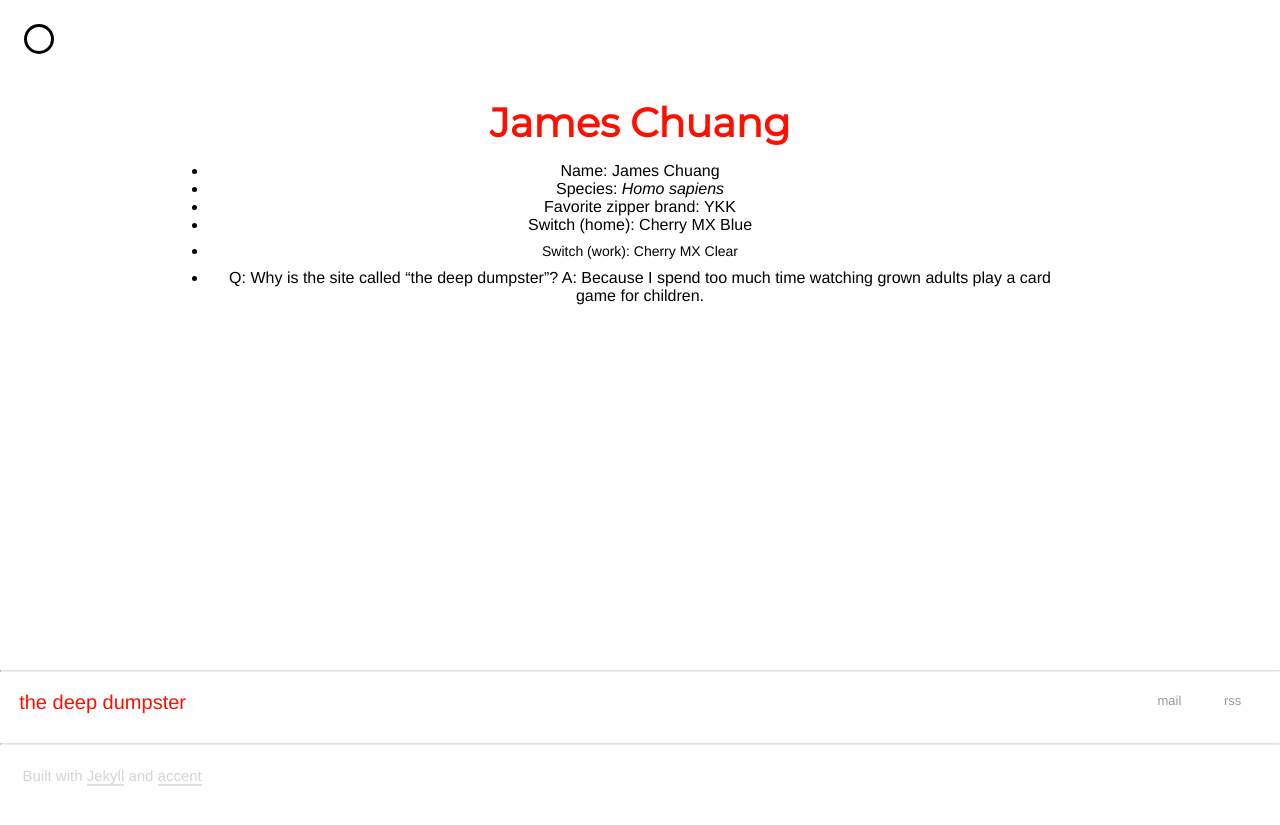
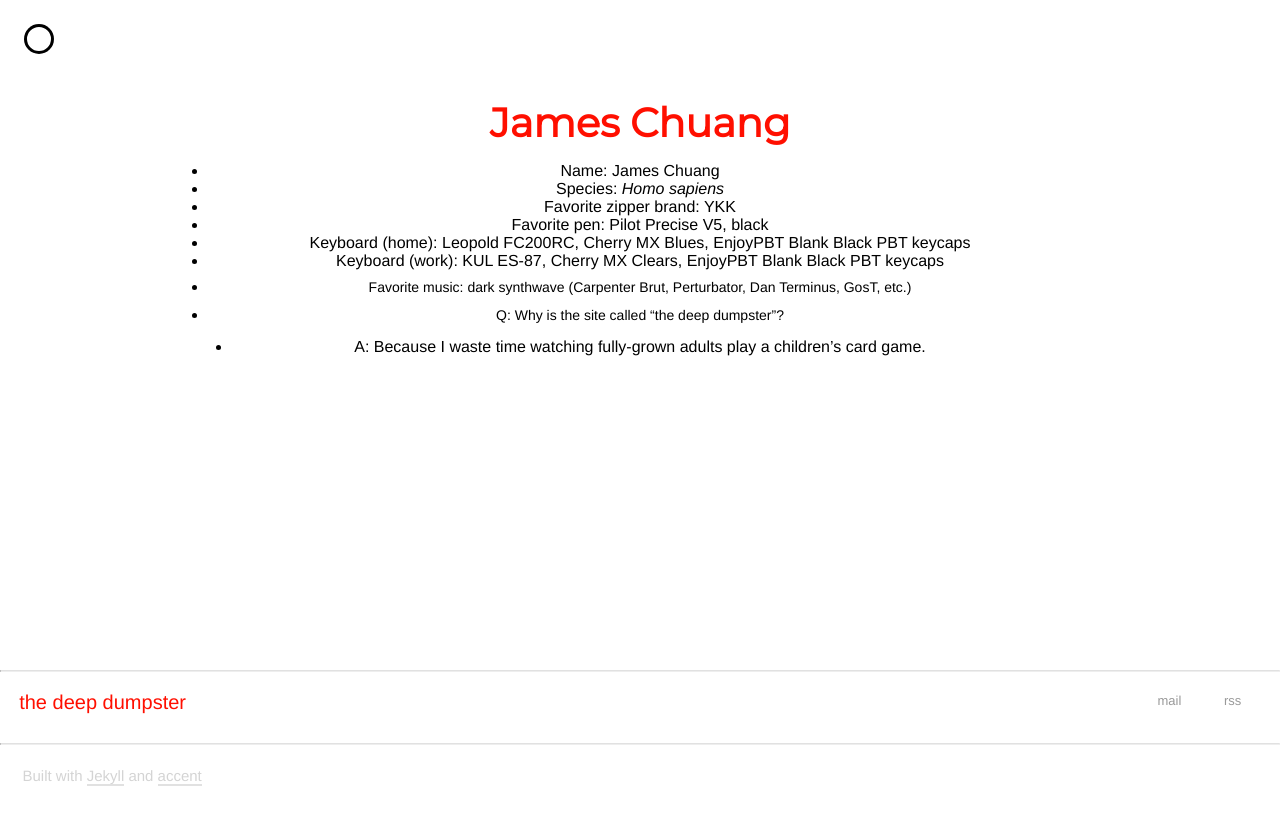
Before and after one commit to james-chuang/OLD-james-chuang.github.io, a Jekyll site: the page built from about.markdown, in a window 1280 px wide. Shown: the top 825 px of the page. Built offline with Jekyll 4.4.1, drawn with Linux system fonts in a browser that asks for light colours; nearby versions of some CDN libraries.

Commit message:
Update about page.

```diff
--- a/about.markdown
+++ b/about.markdown
@@ -8,8 +8,13 @@ permalink: /about
 - Name: James Chuang
 - Species: *Homo sapiens*
 - Favorite zipper brand: YKK
-- Switch (home): Cherry MX Blue
-- Switch (work): Cherry MX Clear
+- Favorite pen: Pilot Precise V5, black
+- Keyboard (home): Leopold FC200RC, Cherry MX Blues, EnjoyPBT Blank Black PBT keycaps
+- Keyboard (work): KUL ES-87, Cherry MX Clears, EnjoyPBT Blank Black PBT keycaps
+- Favorite music: dark synthwave (Carpenter Brut, Perturbator, Dan Terminus, GosT, etc.)
+
+
 
 - Q: Why is the site called "the deep dumpster"?
-A: Because I spend too much time watching grown adults play a card game for children.
+
+	- A: Because I waste time watching fully-grown adults play a children's card game.
```
